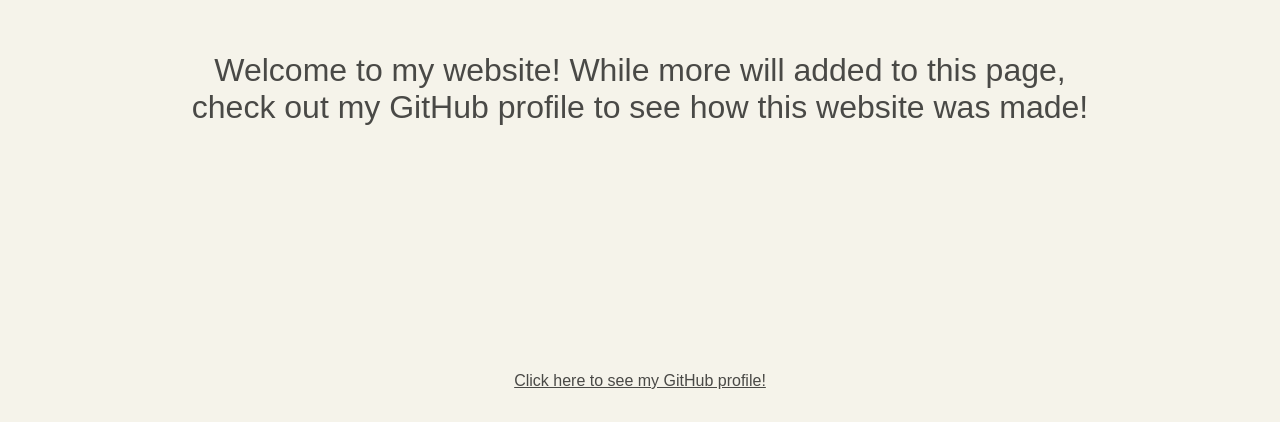
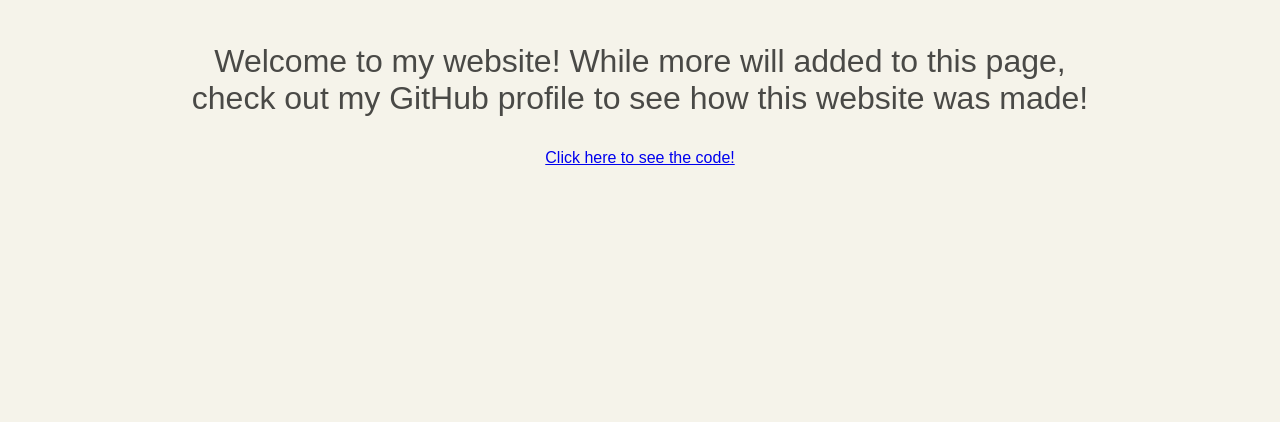
Before and after one commit to jardondaful/Personal-Website, a plain HTML site: page index.html in a window 1280 px wide. Shown: the part 378-800 px from the top of the page. Drawn offline with Linux system fonts and the light colour scheme.

Commit message:
Update index.html

```diff
--- a/index.html
+++ b/index.html
@@ -6,7 +6,7 @@
     <title>replit</title>
     <link href="style.css" rel="stylesheet" type="text/css" />
   </head>
-    <h1>&nbsp;Hello there! My name is Jordan Lin.</h1>
-      <p class="subtitle">Welcome to my website! While more will added to this page,<br /> check out my GitHub profile to see how this website was made!</p>
-    <a href="https://github.com/jardondaful" id="yt-link">Click here to see my GitHub profile!</a>
+  <h1>&nbsp;Hello there! My name is Jordan Lin.</h1>
+  <p class="subtitle">Welcome to my website! While more will added to this page,<br /> check out my GitHub profile to see how this website was made!</p>
+  <a href="https://github.com/jardondaful/Personal-Website" id="GitHub-link ">Click here to see the code!</a>
 </html>
```
